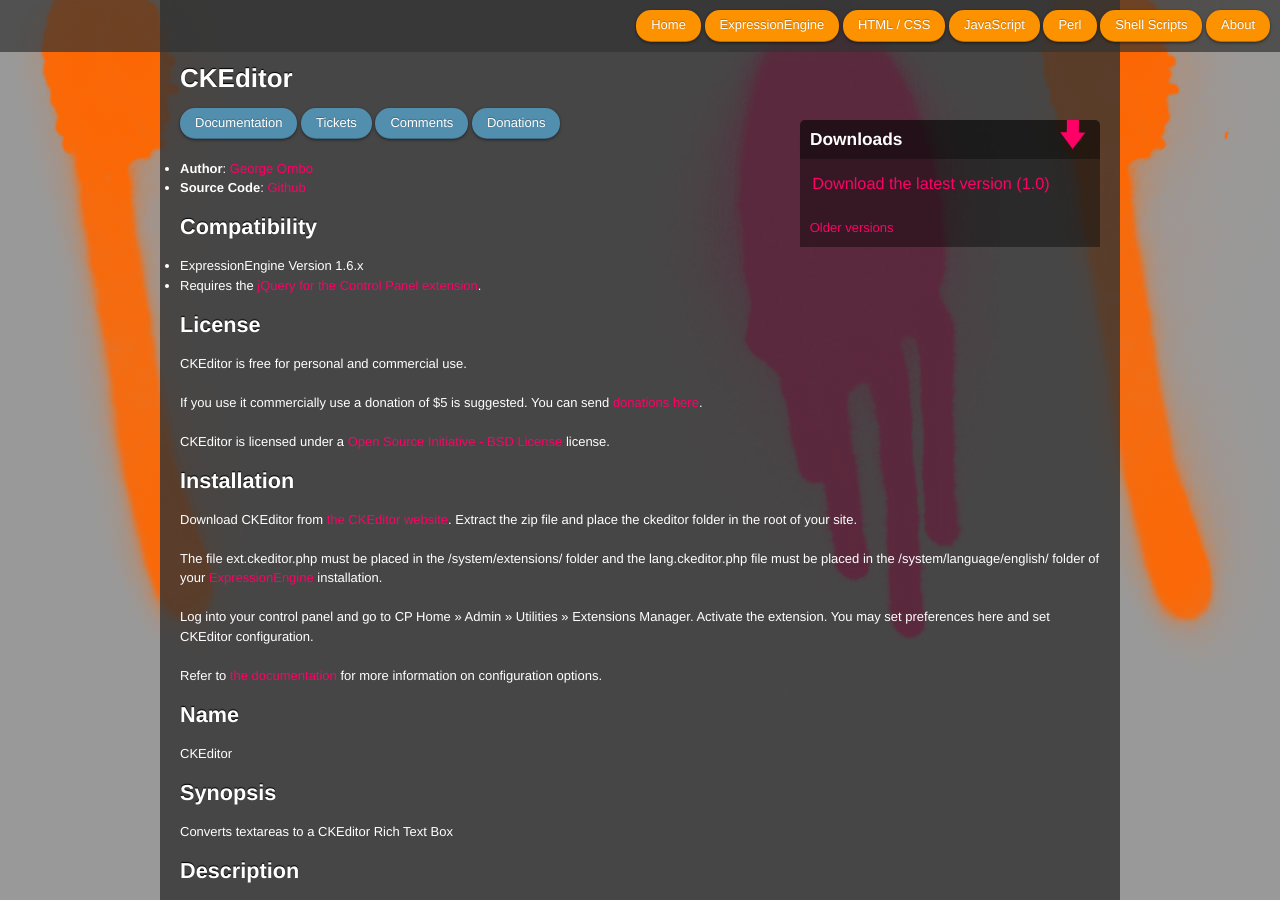
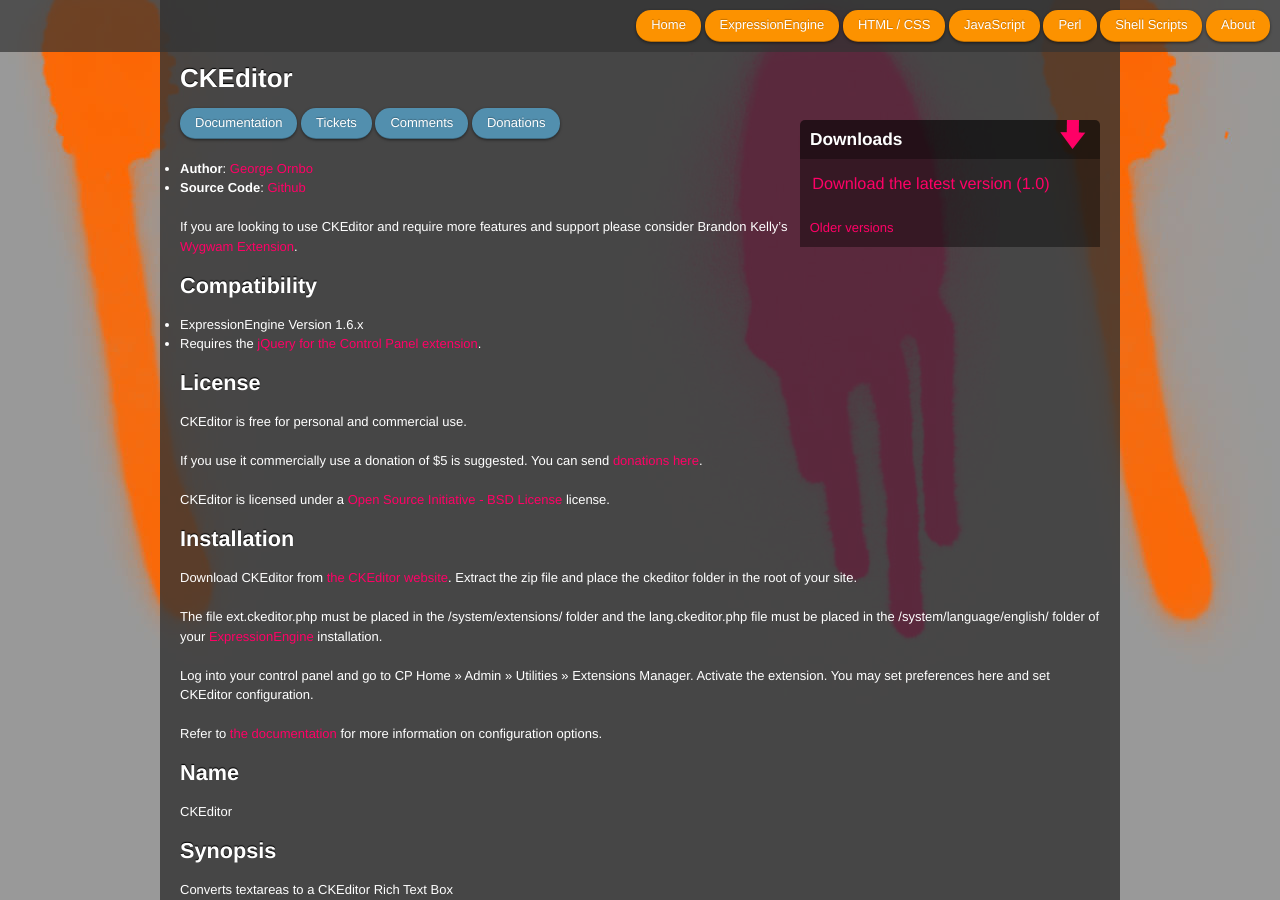
Before and after one commit to shapeshed/shapeshed.github.com, a Jekyll site: the page built from _posts/2009-09-02-ckeditor.markdown, in a window 1280 px wide and 900 px high. Built offline with Jekyll 4.4.1, drawn with Linux system fonts in a browser that asks for light colours; nearby versions of some CDN libraries; Markdown is read by kramdown in place of the engine named in the settings; comment, search, counter and statistics services are not loaded.

Commit message:
adding link to Wygwam

```diff
--- a/_posts/2009-09-02-ckeditor.markdown
+++ b/_posts/2009-09-02-ckeditor.markdown
@@ -14,6 +14,8 @@
 
 * **Author**: [George Ornbo][]
 * **Source Code**: [Github][]
+
+If you are looking to use CKEditor and require more features and support please consider Brandon Kelly's [Wygwam Extension](http://brandon-kelly.com/wygwam).
 
 ## Compatibility
 
```
